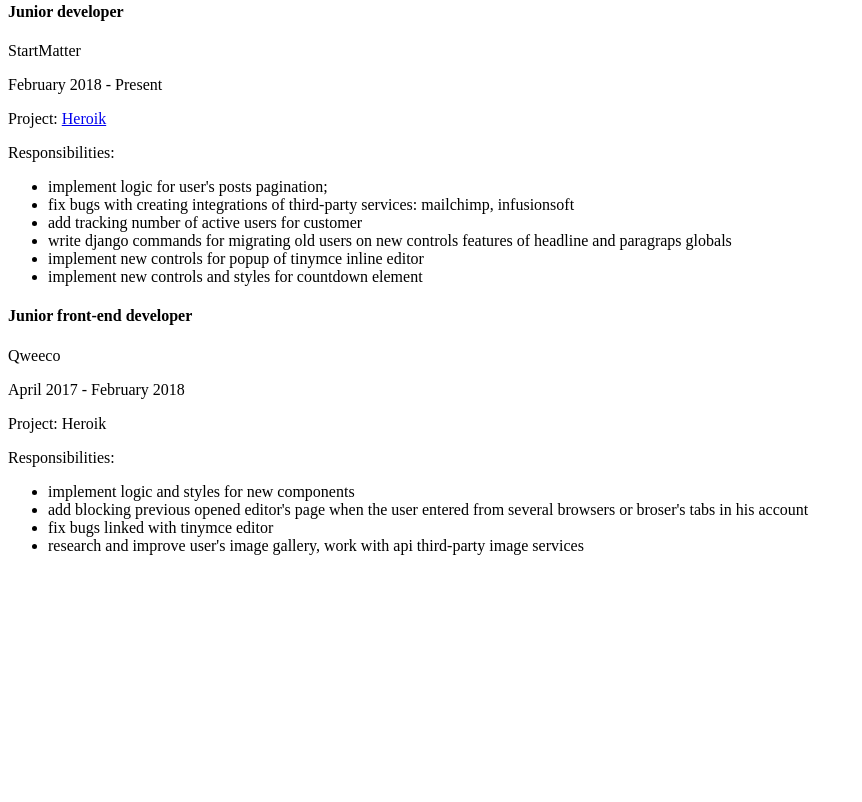
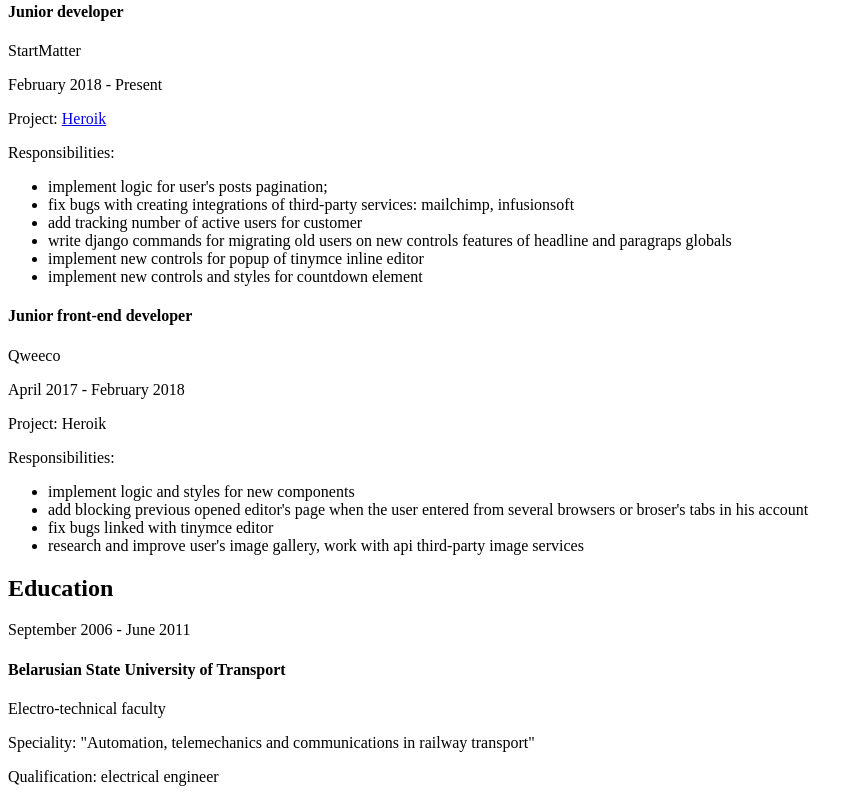
Before and after one commit to duza/rsschool-codejam1-cv, a plain HTML site: page index.html in a window 1280 px wide. Shown: the part 1225-2027 px from the top of the page, without its empty margins (0-862 px from the left). Before the commit the page ends 1796 px from the top, so only its background shows below. Drawn offline with Linux system fonts and the light colour scheme.

Commit message:
feat: Add education section

```diff
--- a/index.html
+++ b/index.html
@@ -123,6 +123,14 @@
             </ul>
           </div>
         </section>
+        <section>
+          <h2>Education</h2>
+          <p>September 2006 - June 2011</p>
+          <h4>Belarusian State University of Transport</h4>
+          <p>Electro-technical faculty</p>
+          <p>Speciality: "Automation, telemechanics and communications in railway transport"</p>
+          <p>Qualification: electrical engineer</p>
+        </section>
       </main>
       <footer>
         <address>
```
